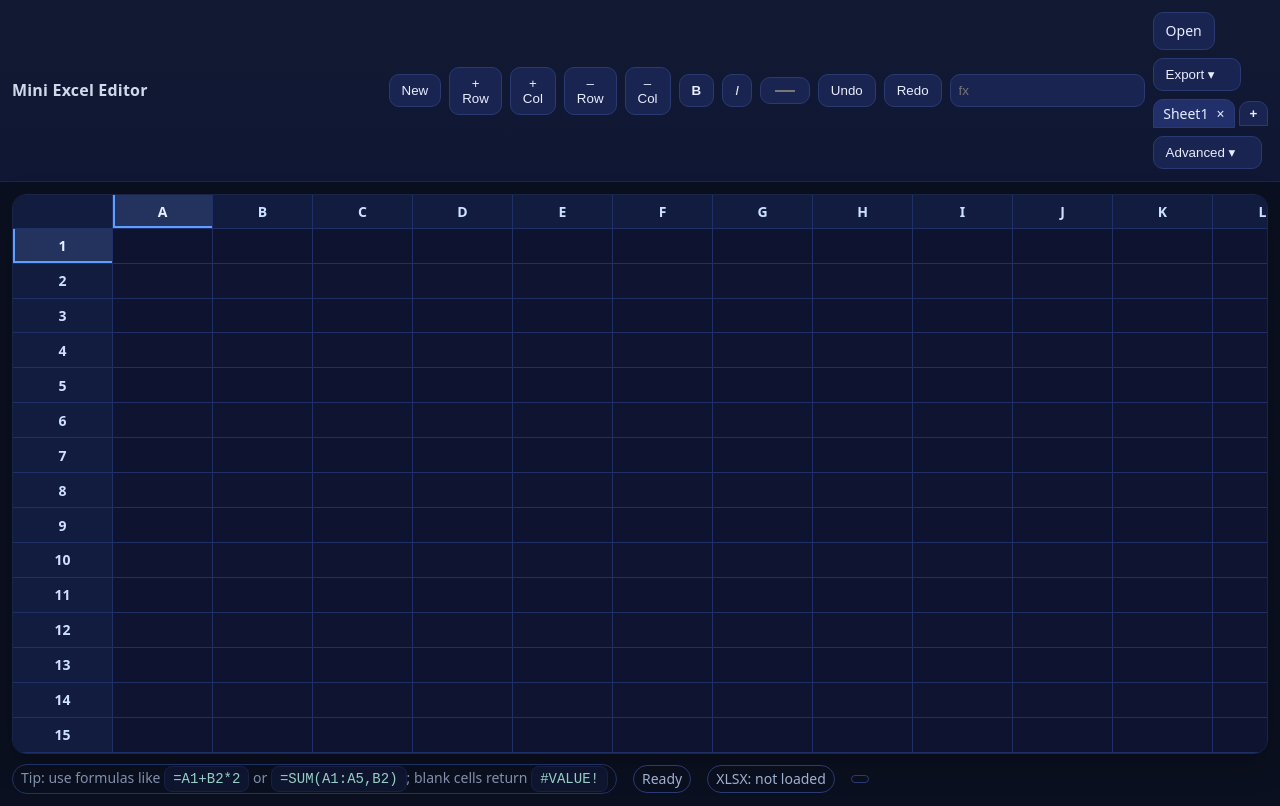
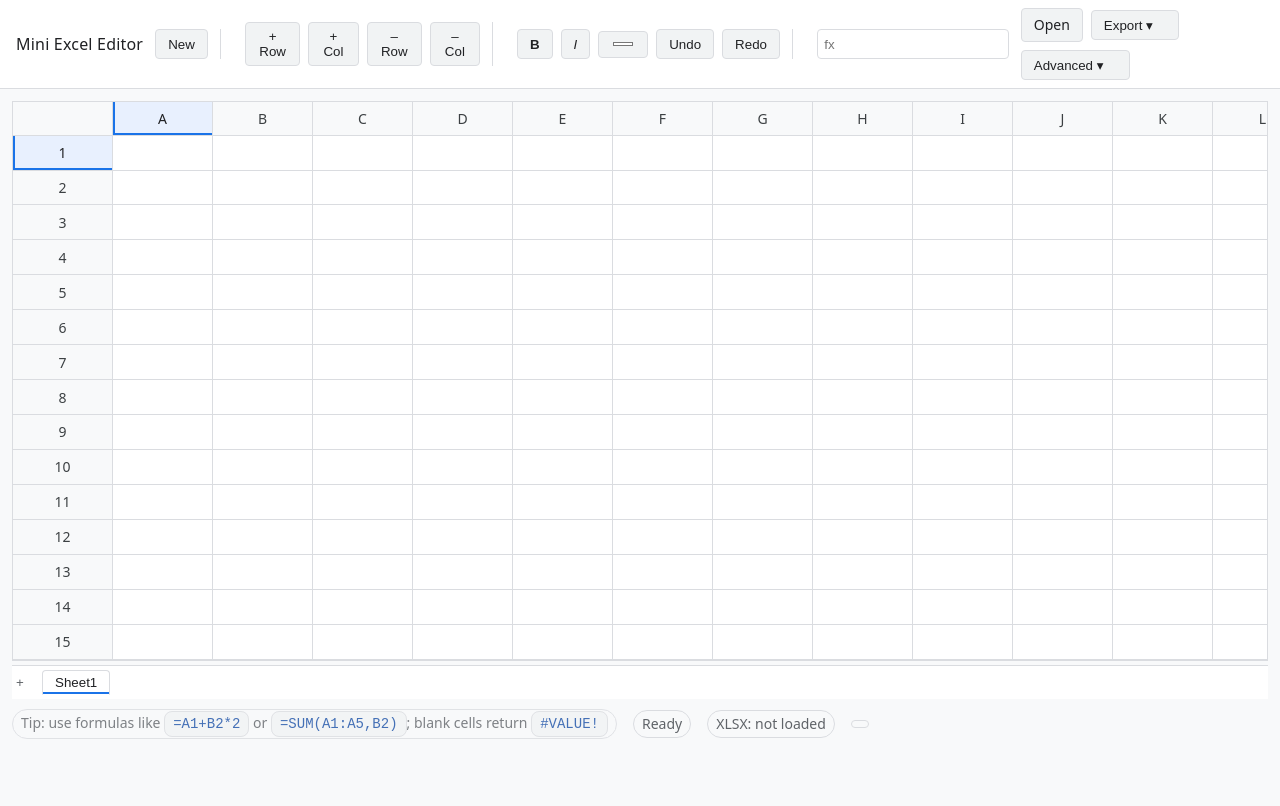
Before and after one commit to yapweijun1996/AI-Agent-Microsoft-Excel-Editor, a plain HTML site: page index.html in a window 1280 px wide. Drawn offline with Linux system fonts and the light colour scheme.

Commit message:
feat: redesign header toolbar

```diff
--- a/app.js
+++ b/app.js
@@ -39,23 +39,27 @@ document.addEventListener('DOMContentLoaded', () => {
     // Sheet tab helpers
     function renderTabs(){
       sheetTabs.innerHTML='';
-      sheets.forEach((s,i)=>{
-        const tab=document.createElement('div');
-        tab.className='sheetTab'+(i===activeSheetIndex?' active':'');
-        tab.textContent=s.name;
-        tab.dataset.idx=i;
-        const close=document.createElement('span');
-        close.textContent='×';
-        close.className='close';
-        tab.appendChild(close);
-        sheetTabs.appendChild(tab);
-      });
       const add=document.createElement('button');
       add.className='sheetTab add';
       add.type='button';
       add.setAttribute('aria-label','Add new sheet');
       add.textContent='+';
       sheetTabs.appendChild(add);
+      sheets.forEach((s,i)=>{
+        const tab=document.createElement('button');
+        tab.type='button';
+        tab.className='sheetTab'+(i===activeSheetIndex?' active':'');
+        tab.textContent=s.name;
+        tab.dataset.idx=i;
+        if(sheets.length>1){
+          const close=document.createElement('span');
+          close.textContent='×';
+          close.className='close';
+          close.setAttribute('aria-label','Close sheet');
+          tab.appendChild(close);
+        }
+        sheetTabs.appendChild(tab);
+      });
     }
     function saveActiveState(){
       const s=sheets[activeSheetIndex];
--- a/index.html
+++ b/index.html
@@ -11,14 +11,8 @@
   <header>
     <div class="header-main">
       <h1>Mini Excel Editor</h1>
-      <button id="hamburgerBtn" class="hamburger" aria-label="Toggle menu" aria-controls="headerNav" aria-expanded="false">
-        <span></span>
-        <span></span>
-        <span></span>
-      </button>
-    </div>
 
-    <nav id="headerNav" class="header-nav">
+      <nav id="headerNav" class="header-nav" aria-expanded="false">
         <div class="group" role="group" aria-label="File">
           <button id="newSheet" title="New blank sheet">New</button>
         </div>
@@ -31,8 +25,8 @@
         </div>
 
         <div class="group" role="group" aria-label="Cell formatting">
-        <button id="boldBtn" title="Bold"><b>B</b></button>
-        <button id="italicBtn" title="Italic"><i>I</i></button>
+          <button id="boldBtn" title="Bold" aria-pressed="false"><b>B</b></button>
+          <button id="italicBtn" title="Italic" aria-pressed="false"><i>I</i></button>
           <label for="fillColor" class="visually-hidden">Fill Color</label>
           <input id="fillColor" type="color" title="Fill color" />
           <button id="undoBtn" title="Undo">Undo</button>
@@ -56,8 +50,6 @@
             </div>
           </div>
 
-        <div id="sheetTabs" class="sheetTabs"></div>
-
           <div class="menu">
             <button class="menu-trigger" aria-haspopup="true" aria-expanded="false" title="Advanced tools">Advanced ▾</button>
             <div class="menu-items right" role="menu" aria-label="Advanced">
@@ -68,6 +60,13 @@
           </div>
         </div>
       </nav>
+
+      <button id="hamburgerBtn" class="hamburger" aria-label="Toggle menu" aria-controls="headerNav" aria-expanded="false">
+        <span></span>
+        <span></span>
+        <span></span>
+      </button>
+    </div>
   </header>
 
   <div class="wrap">
@@ -76,6 +75,9 @@
         <thead></thead>
         <tbody></tbody>
       </table>
+    </div>
+    <div class="sheetTabsBar">
+      <div id="sheetTabs" class="sheetTabs"></div>
     </div>
     <div class="status">
       <span class="pill hint">Tip: use formulas like <code>=A1+B2*2</code> or <code>=SUM(A1:A5,B2)</code>; blank cells return <code>#VALUE!</code></span>
--- a/style.css
+++ b/style.css
@@ -1,23 +1,25 @@
-  :root { --bg:#0b1020; --panel:#121932; --grid:#0f1530; --muted:#9fb0d0; --text:#e8eeff; --accent:#5ea0ff; --sel:#24325e; --err:#3b0f1a; --errBorder:#ff5577; }
+  :root { --bg:#f8f9fa; --panel:#ffffff; --grid:#ffffff; --muted:#5f6368; --text:#202124; --accent:#1a73e8; --sel:#e8f0fe; --err:#fce8e6; --errBorder:#d93025; }
   *{box-sizing:border-box}
   .visually-hidden{position:absolute;width:1px;height:1px;padding:0;margin:-1px;overflow:hidden;clip:rect(0 0 0 0);white-space:nowrap;border:0}
-  body{margin:0;background:var(--bg);color:var(--text);font:14px/1.4 system-ui,Segoe UI,Roboto,Arial}
-  header{display:flex;gap:.5rem;align-items:center;padding:.75rem;border-bottom:1px solid #1b254b;background:linear-gradient(180deg,var(--panel),#0f1734)}
-  header h1{font-size:16px;margin:0 1rem 0 0;opacity:.9;font-weight:600;letter-spacing:.2px}
-  button, .btn-file, select, input[type="color"]{background:#1a2450;border:1px solid #2c3a74;border-radius:10px;padding:.5rem .75rem;color:var(--text);cursor:pointer}
-  button:hover,.btn-file:hover, select:hover, input[type="color"]:hover{background:#21306b}
+  body{margin:0;background:var(--bg);color:var(--text);font:14px/1.4 system-ui,Segoe UI,Roboto,Arial,sans-serif}
+  header{border-bottom:1px solid #dadce0;background:var(--panel)}
+  .header-main{display:flex;align-items:center;gap:.75rem;padding:.5rem 1rem;width:100%}
+  header h1{font-size:16px;margin:0;font-weight:500;letter-spacing:.2px;color:var(--text);white-space:nowrap}
+  .header-nav{display:flex;align-items:center;gap:.75rem;flex:1}
+  header .group{display:flex;align-items:center;gap:.5rem;border-right:1px solid #dadce0;padding-right:.75rem;margin-right:.75rem}
+  button, .btn-file, select, input[type="color"]{background:#f1f3f4;border:1px solid #dadce0;border-radius:4px;padding:.4rem .75rem;color:var(--text);cursor:pointer}
+  button:hover,.btn-file:hover, select:hover, input[type="color"]:hover{background:#e8eaed}
   button[disabled]{opacity:.55;cursor:not-allowed}
-  button[aria-pressed="true"]{background:var(--sel);box-shadow:inset 0 0 0 2px var(--accent)}
+  button[aria-pressed="true"]{background:var(--sel);box-shadow:inset 0 0 0 1px var(--accent)}
   .btn-file{position:relative;overflow:hidden;display:inline-flex;align-items:center;gap:.5rem}
   .btn-file input{position:absolute;inset:0;opacity:0;cursor:pointer}
-  .toolbar{display:flex;flex-wrap:wrap;gap:.5rem;margin-left:auto}
-  #formulaBar{flex:1;background:#1a2450;border:1px solid #2c3a74;border-radius:10px;padding:.5rem;color:var(--text)}
+  #formulaBar{flex:1;background:#fff;border:1px solid #dadce0;border-radius:4px;padding:.4rem;color:var(--text)}
   .wrap{padding:12px}
-  .sheet{background:var(--panel);border:1px solid #1b254b;border-radius:14px;overflow:auto;max-height:70vh;box-shadow:0 10px 30px rgba(0,0,0,.25)}
+  .sheet{background:var(--panel);border:1px solid #dadce0;border-radius:0;overflow:auto;max-height:70vh}
   table{border-collapse:separate;border-spacing:0;min-width:720px}
-  thead th{position:sticky;top:0;background:#121c3f;z-index:3;color:#cfe0ff;font-weight:600}
-  tbody th{position:sticky;left:0;background:#121c3f;z-index:2;color:#cfe0ff;font-weight:600}
-  th, td{border-right:1px solid #203066;border-bottom:1px solid #203066;min-width:100px}
+  thead th{position:sticky;top:0;background:#f8f9fa;z-index:3;color:#3c4043;font-weight:500}
+  tbody th{position:sticky;left:0;background:#f8f9fa;z-index:2;color:#3c4043;font-weight:500}
+  th, td{border-right:1px solid #dadce0;border-bottom:1px solid #dadce0;min-width:100px}
   thead th:first-child{left:0;z-index:4}
   th{padding:.4rem .5rem;text-align:center}
   td{padding:0}
@@ -25,39 +27,43 @@
   td .cell:focus{background:var(--sel);box-shadow:inset 0 0 0 2px var(--accent);outline:none}
   td .cell.formula-cursor{outline:2px dotted var(--accent);outline-offset:-2px}
   tr:nth-child(even) td{background:var(--grid)}
-  tr:nth-child(odd) td{background:#0e1430}
+  tr:nth-child(odd) td{background:var(--grid)}
   .cell.err{background:var(--err)!important;border:1px solid var(--errBorder)}
   .col-resizer{position:absolute;top:0;right:0;width:4px;height:100%;cursor:col-resize;user-select:none}
   .row-resizer{position:absolute;bottom:0;left:0;width:100%;height:4px;cursor:row-resize;user-select:none}
   .status{display:flex;gap:1rem;align-items:center;margin-top:10px;color:var(--muted);flex-wrap:wrap}
-  .status code{background:#0f1734;border:1px solid #1b254b;border-radius:8px;padding:.25rem .5rem;color:#bfe}
-  .pill{border:1px solid #2a3b76;border-radius:999px;padding:.2rem .5rem}
+  .status code{background:#f1f3f4;border:1px solid #dadce0;border-radius:8px;padding:.25rem .5rem;color:#174ea6}
+  .pill{border:1px solid #dadce0;border-radius:999px;padding:.2rem .5rem}
   .hint{opacity:.8}
-  .danger{color:#ff9da6}
-  .ok{color:#9dffb3}
-  .sheetTabs{display:flex;gap:.25rem;align-items:center}
-  .sheetTab{padding:.25rem .6rem;background:#1a2450;border:1px solid #2c3a74;border-radius:10px 10px 0 0;cursor:pointer;position:relative;}
-  .sheetTab.active{background:#21306b}
-  .sheetTab .close{margin-left:.5rem;cursor:pointer}
-  .sheetTab.add{font-weight:600}
-  .debug{margin-top:10px;background:#0a122e;border:1px solid #1b254b;border-radius:12px;padding:8px;max-height:20vh;overflow:auto}
-  .debug h3{margin:0 0 6px 0;font-size:12px;color:#bcd}
-  .debug pre{margin:0;font-size:12px;white-space:pre-wrap;word-break:break-word}
+  .danger{color:#d93025}
+  .ok{color:#188038}
+.sheetTabsBar{border-top:1px solid #dadce0;background:var(--panel);margin-top:4px}
+.sheetTabs{display:flex;align-items:center;gap:2px;padding:4px;overflow-x:auto}
+.sheetTab{display:flex;align-items:center;gap:.25rem;padding:.25rem .75rem;background:#e8eaed;border:1px solid transparent;border-radius:4px 4px 0 0;color:var(--muted);cursor:pointer}
+.sheetTab.active{background:var(--panel);color:var(--text);border-color:#dadce0;border-bottom:1px solid var(--panel);box-shadow:0 -2px 0 0 var(--accent) inset}
+.sheetTab .close{margin-left:.25rem;font-weight:600;cursor:pointer;opacity:0;transition:opacity .2s}
+.sheetTab:hover .close{opacity:.6}
+.sheetTab.add{padding:0;width:24px;height:24px;border-radius:50%;background:transparent;color:var(--muted);border:0}
+.sheetTab.add:hover{background:#e8eaed}
+.sheetTab:focus-visible{outline:2px solid var(--accent);outline-offset:2px}
+  .debug{margin-top:10px;background:#f1f3f4;border:1px solid #dadce0;border-radius:12px;padding:8px;max-height:20vh;overflow:auto}
+  .debug h3{margin:0 0 6px 0;font-size:12px;color:#202124}
+  .debug pre{margin:0;font-size:12px;white-space:pre-wrap;word-break:break-word;color:#202124}
   .debug .row{opacity:.9}
-  @media (max-width:900px){th, td{min-width:80px} header{gap:.4rem} header h1{display:none}}
+@media (max-width:900px){th, td{min-width:80px} .header-main{gap:.4rem} header h1{display:none}}
 
 /* Medium mobile devices - 600px and below */
 @media (max-width:600px){
   body{font-size:13px}
-  header{padding:.5rem;flex-direction:column;align-items:stretch}
+  .header-main{padding:.5rem;flex-wrap:wrap;align-items:center}
   header h1{font-size:14px;margin:0}
 
   /* Show hamburger menu */
-  .hamburger{display:flex}
-  .header-nav{display:none;flex-direction:column;gap:.5rem;margin-top:.5rem;padding-top:.5rem;border-top:1px solid #1b254b}
+  .hamburger{display:flex;margin-left:auto}
+  .header-nav{display:none;flex-direction:column;gap:.5rem;width:100%;margin-top:.5rem;padding-top:.5rem;border-top:1px solid #dadce0}
   .header-nav.open{display:flex}
 
-  header .group{gap:.3rem;justify-content:center;flex-wrap:wrap;margin:.25rem 0}
+  header .group{gap:.3rem;justify-content:center;flex-wrap:wrap;margin:.25rem 0;border-right:0;padding-right:0;margin-right:0}
   button, .btn-file, select, input[type="color"]{padding:.4rem .6rem;font-size:13px;border-radius:8px}
   #formulaBar{padding:.4rem;font-size:13px;width:100%;margin:.25rem 0}
   .toolbar{gap:.3rem;justify-content:center;flex-wrap:wrap;margin:.25rem 0}
@@ -80,15 +86,15 @@
 /* Small mobile devices - 400px and below */
 @media (max-width:400px){
   body{font-size:12px}
-  header{padding:.4rem;flex-direction:column;align-items:stretch}
+  .header-main{padding:.4rem;flex-wrap:wrap;align-items:center}
   header h1{font-size:13px;margin:0}
 
   /* Hamburger menu styles for smallest screens */
   .hamburger{display:flex;width:26px;height:26px}
   .hamburger span{height:2px;margin:2px 0}
-  .header-nav{gap:.4rem;margin-top:.4rem;padding-top:.4rem}
+  .header-nav{gap:.4rem;width:100%;margin-top:.4rem;padding-top:.4rem}
 
-  header .group{justify-content:center;flex-wrap:wrap;margin:.2rem 0}
+  header .group{justify-content:center;flex-wrap:wrap;margin:.2rem 0;border-right:0;padding-right:0;margin-right:0}
   button, .btn-file, select, input[type="color"]{padding:.3rem .5rem;font-size:12px;border-radius:6px}
   #formulaBar{padding:.3rem;font-size:12px;width:100%;margin:.2rem 0}
   .toolbar{gap:.2rem;justify-content:center;flex-wrap:wrap;margin:.2rem 0}
@@ -112,26 +118,23 @@
 
 
 /* --- Hamburger menu and header navigation --- */
-.header-main{display:flex;justify-content:space-between;align-items:center;width:100%}
 .hamburger{display:none;flex-direction:column;justify-content:center;width:30px;height:30px;background:transparent;border:0;cursor:pointer;padding:0}
 .hamburger span{display:block;height:3px;width:100%;background:var(--text);margin:3px 0;transition:all 0.3s ease;border-radius:2px}
 .hamburger.active span:nth-child(1){transform:rotate(45deg) translate(6px, 6px)}
 .hamburger.active span:nth-child(2){opacity:0}
 .hamburger.active span:nth-child(3){transform:rotate(-45deg) translate(6px, -6px)}
 
-.header-nav{display:flex;gap:.5rem;align-items:center;flex:1}
 .header-nav.open{display:flex}
 
 /* --- Toolbar grouping and dropdown menus --- */
-header .group{display:inline-flex;gap:.5rem;align-items:center}
 .toolbar{display:flex;flex-wrap:wrap;gap:.5rem;margin-left:auto;align-items:center}
 .menu{position:relative;display:inline-block}
 .menu .menu-trigger{position:relative;padding-right:1.6rem}
 .menu .menu-items{
   position:absolute;top:calc(100% + 6px);left:0;
-  background:#0f1734;border:1px solid #1b254b;border-radius:12px;
+  background:#fff;border:1px solid #dadce0;border-radius:8px;
   min-width:180px;padding:.35rem;display:none;z-index:50;
-  box-shadow:0 8px 24px rgba(0,0,0,.35)
+  box-shadow:0 8px 24px rgba(60,64,67,.15)
 }
 .menu .menu-items.right{right:0;left:auto}
 .menu.open .menu-items{display:block}
@@ -139,10 +142,10 @@ header .group{display:inline-flex;gap:.5rem;align-items:center}
 @media(hover:hover){.menu:hover .menu-items{display:block}}
 .menu .menu-items button{
   display:block;width:100%;text-align:left;
-  background:transparent;border:0;border-radius:8px;
+  background:transparent;border:0;border-radius:4px;
   padding:.5rem .6rem;color:var(--text)
 }
-.menu .menu-items button:hover{background:#21306b}
+.menu .menu-items button:hover{background:var(--sel)}
 
 /* --- Active header highlighting and hover feedback --- */
 thead th.active, tbody th.active{
```
Lines whose indentation alone changed are shown as unchanged.
